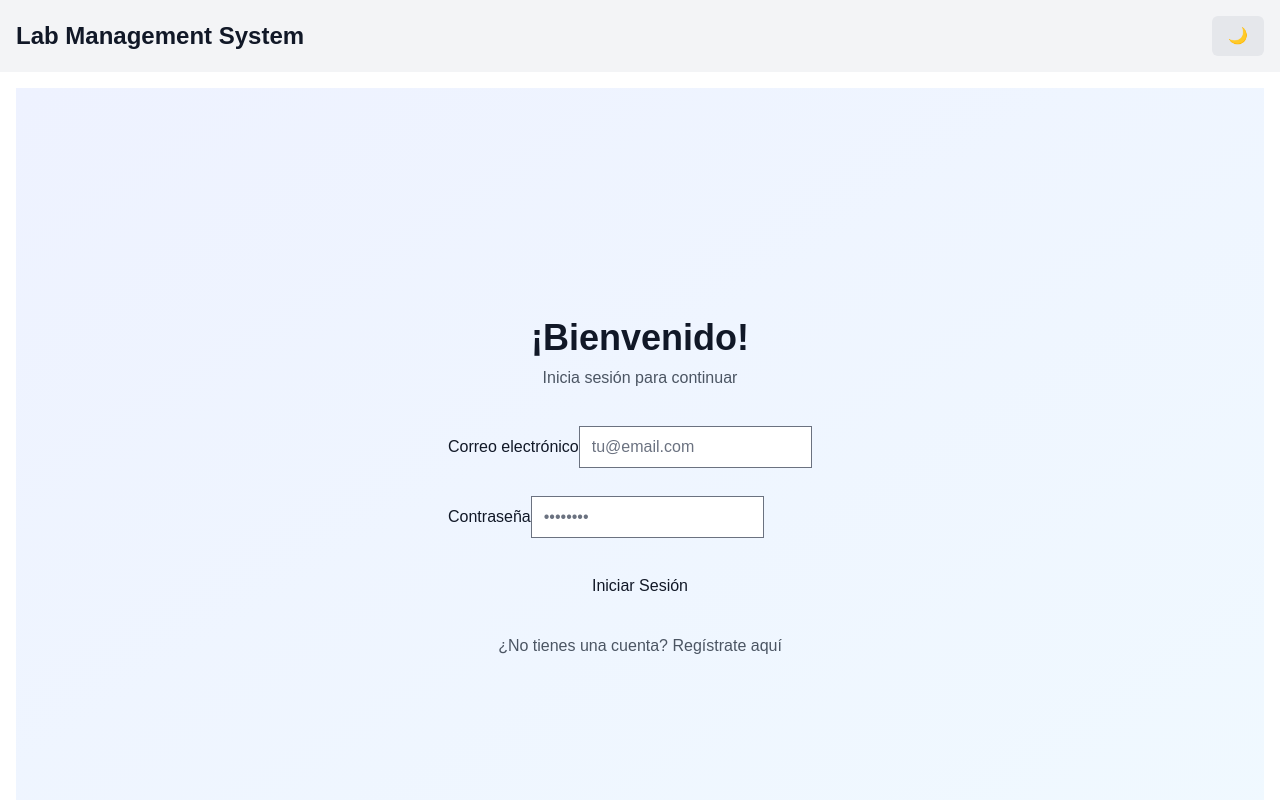
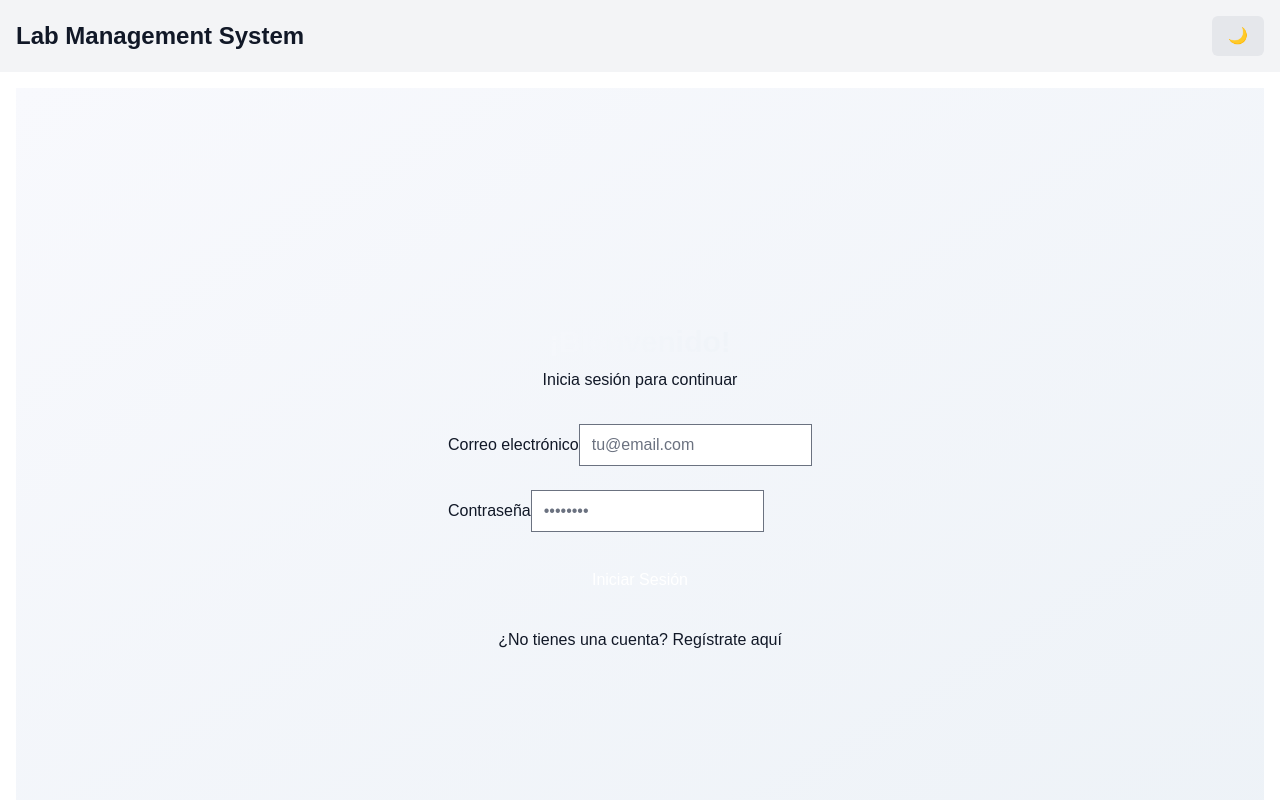
Before and after one commit to mat1520/lab-management-system, a React (Create React App) app in the folder frontend/: page /login in a window 1280 px wide. Shown: the top 800 px of the page. Built offline with nearby package versions, Linux system fonts and the light colour scheme.

Commit message:
style: mejorar diseño global y componente Login

```diff
--- a/frontend/src/pages/auth/Login.tsx
+++ b/frontend/src/pages/auth/Login.tsx
@@ -42,23 +42,23 @@ const Login: React.FC = () => {
   };
 
   return (
-    <div className="min-h-screen flex items-center justify-center relative overflow-hidden p-6 bg-gradient-to-br from-indigo-50 to-sky-50 dark:from-gray-900 dark:to-slate-900">
+    <div className="min-h-screen flex items-center justify-center relative overflow-hidden p-6 bg-gradient-to-br from-[#f8f9fd] to-[#edf2f7]">
       {/* Círculos decorativos */}
       <div className="accent-circle top-[-20%] left-[-10%]"></div>
       <div className="accent-circle bottom-[-20%] right-[-10%]"></div>
 
       <div className="glass-effect w-full max-w-md p-8 rounded-2xl relative z-10">
-        <div className="text-center mb-8 space-y-2">
-          <h1 className="text-4xl font-bold text-gradient">
+        <div className="text-center mb-8">
+          <h1 className="text-3xl font-bold mb-2 bg-gradient-to-r from-primary to-secondary bg-clip-text text-transparent">
             ¡Bienvenido!
           </h1>
-          <p className="text-gray-600 dark:text-gray-300">
+          <p className="text-text-secondary">
             Inicia sesión para continuar
           </p>
         </div>
 
         <form onSubmit={handleSubmit} className="space-y-6">
-          <div className="space-y-1">
+          <div>
             <label htmlFor="email" className="form-label">
               Correo electrónico
             </label>
@@ -75,7 +75,7 @@ const Login: React.FC = () => {
             />
           </div>
 
-          <div className="space-y-1">
+          <div>
             <label htmlFor="password" className="form-label">
               Contraseña
             </label>
@@ -100,12 +100,12 @@ const Login: React.FC = () => {
 
           <button
             type="submit"
-            className="button-gradient w-full py-3 px-4"
+            className="button-gradient w-full py-3 px-4 text-white font-medium"
           >
             Iniciar Sesión
           </button>
 
-          <p className="text-center text-gray-600 dark:text-gray-400">
+          <p className="text-center text-text-secondary">
             ¿No tienes una cuenta?{' '}
             <Link to="/register" className="link-hover">
               Regístrate aquí
--- a/frontend/src/styles/globals.css
+++ b/frontend/src/styles/globals.css
@@ -1,93 +1,132 @@
-@import url('https://fonts.googleapis.com/css2?family=Poppins:wght@300;400;500;600;700;800&family=Space+Grotesk:wght@300;400;500;600;700&display=swap');
+@import url('https://fonts.googleapis.com/css2?family=Inter:wght@300;400;500;600;700&family=Poppins:wght@400;500;600;700&display=swap');
 
 @tailwind base;
 @tailwind components;
 @tailwind utilities;
 
 :root {
-  --primary: #4f46e5;
-  --secondary: #0ea5e9;
-  --neutral-50: #f8fafc;
-  --neutral-100: #f1f5f9;
-  --neutral-200: #e2e8f0;
-  --neutral-300: #cbd5e1;
-  --neutral-400: #94a3b8;
-  --neutral-500: #64748b;
-  --neutral-600: #475569;
-  --neutral-700: #334155;
-  --neutral-800: #1e293b;
-  --neutral-900: #0f172a;
+  --primary: #4361ee;
+  --primary-dark: #3046c0;
+  --secondary: #3a0ca3;
+  --accent: #4cc9f0;
+  --background: #f8f9fd;
+  --surface: #ffffff;
+  --text-primary: #2d3748;
+  --text-secondary: #4a5568;
+  --text-tertiary: #718096;
+  --error: #e53e3e;
+  --success: #38a169;
 }
 
 /* Base styles */
 body {
-  font-family: 'Poppins', sans-serif;
+  font-family: 'Inter', sans-serif;
   @apply antialiased min-h-screen;
-  background: linear-gradient(135deg, var(--neutral-50) 0%, var(--neutral-100) 100%);
-  color: var(--neutral-800);
+  background: linear-gradient(135deg, #f8f9fd 0%, #edf2f7 100%);
+  color: var(--text-primary);
 }
 
 /* Typography */
 h1, h2, h3, h4, h5, h6 {
-  font-family: 'Space Grotesk', sans-serif;
+  font-family: 'Poppins', sans-serif;
+  @apply font-semibold tracking-tight;
 }
 
 /* Glass effect */
 .glass-effect {
-  @apply backdrop-blur-xl border transition-all duration-300 ease-out;
-  background: rgba(255, 255, 255, 0.7);
-  border: 1px solid rgba(255, 255, 255, 0.5);
-  box-shadow: 0 8px 32px 0 rgba(31, 38, 135, 0.1);
+  @apply backdrop-blur-lg border transition-all duration-300 ease-out;
+  background: rgba(255, 255, 255, 0.9);
+  border: 1px solid rgba(255, 255, 255, 0.8);
+  box-shadow: 0 8px 32px 0 rgba(31, 38, 135, 0.07);
 }
 
 .glass-effect:hover {
   @apply transform -translate-y-1;
-  background: rgba(255, 255, 255, 0.8);
-  box-shadow: 0 12px 40px 0 rgba(31, 38, 135, 0.15);
+  background: rgba(255, 255, 255, 0.95);
+  box-shadow: 0 12px 40px 0 rgba(31, 38, 135, 0.1);
 }
 
 /* Input styles */
 .input-effect {
   @apply block w-full px-4 py-3 rounded-xl border-2 transition-all duration-200;
-  background: rgba(255, 255, 255, 0.9);
-  border-color: var(--neutral-200);
-  color: var(--neutral-800);
+  background: rgba(255, 255, 255, 0.95);
+  border-color: #e2e8f0;
+  color: var(--text-primary);
 }
 
 .input-effect:focus {
-  @apply ring-2 ring-primary border-transparent;
-  background: rgba(255, 255, 255, 1);
+  @apply outline-none;
+  border-color: var(--primary);
+  box-shadow: 0 0 0 3px rgba(67, 97, 238, 0.15);
 }
 
 /* Button styles */
 .button-gradient {
   @apply relative overflow-hidden font-medium rounded-xl transition-all duration-300;
-  background: linear-gradient(135deg, var(--primary), var(--secondary));
+  background: linear-gradient(135deg, var(--primary) 0%, var(--secondary) 100%);
   color: white;
-  box-shadow: 0 4px 15px rgba(79, 70, 229, 0.2);
+  box-shadow: 0 4px 15px rgba(67, 97, 238, 0.2);
 }
 
 .button-gradient:hover {
   @apply transform -translate-y-0.5;
-  box-shadow: 0 6px 20px rgba(79, 70, 229, 0.3);
+  box-shadow: 0 6px 20px rgba(67, 97, 238, 0.3);
+  filter: brightness(1.1);
 }
 
-.button-gradient::before {
-  content: '';
-  @apply absolute inset-0 opacity-0 transition-opacity duration-300;
-  background: linear-gradient(135deg, var(--secondary), var(--primary));
+/* Form labels */
+.form-label {
+  @apply block text-sm font-medium mb-2;
+  color: var(--text-secondary);
 }
 
-.button-gradient:hover::before {
-  @apply opacity-100;
+/* Error messages */
+.error-message {
+  @apply text-sm p-3 rounded-lg border mt-2;
+  background: rgba(229, 62, 62, 0.1);
+  border-color: rgba(229, 62, 62, 0.2);
+  color: var(--error);
 }
 
-/* Text gradient */
-.text-gradient {
-  @apply font-bold bg-clip-text text-transparent;
-  background-image: linear-gradient(135deg, var(--primary), var(--secondary));
-  background-size: 200% auto;
-  animation: gradient-shift 4s ease infinite;
+/* Links */
+.link-hover {
+  @apply font-medium transition-colors duration-200;
+  color: var(--primary);
+}
+
+.link-hover:hover {
+  color: var(--primary-dark);
+}
+
+/* Accent circles */
+.accent-circle {
+  @apply absolute w-64 h-64 rounded-full opacity-10;
+  background: linear-gradient(135deg, var(--primary) 0%, var(--accent) 100%);
+  filter: blur(40px);
+}
+
+/* Custom utilities */
+.section-padding {
+  @apply py-16 px-4 sm:px-6 lg:px-8;
+}
+
+.container-width {
+  @apply max-w-7xl mx-auto;
+}
+
+/* Responsive text */
+@media (max-width: 640px) {
+  h1 { @apply text-3xl; }
+  h2 { @apply text-2xl; }
+  h3 { @apply text-xl; }
+  p { @apply text-sm; }
+}
+
+@media (min-width: 641px) {
+  h1 { @apply text-4xl; }
+  h2 { @apply text-3xl; }
+  h3 { @apply text-2xl; }
+  p { @apply text-base; }
 }
 
 /* Background gradients */
@@ -100,28 +139,12 @@ h1, h2, h3, h4, h5, h6 {
   backdrop-filter: blur(10px);
 }
 
-/* Links */
-.link-hover {
-  @apply font-medium transition-colors duration-200;
-  color: var(--primary);
-}
-
-.link-hover:hover {
-  color: var(--secondary);
-}
-
-/* Form labels */
-.form-label {
-  @apply block text-sm font-medium mb-2;
-  color: var(--neutral-600);
-}
-
-/* Error messages */
-.error-message {
-  @apply text-sm p-3 rounded-lg border;
-  background: rgba(239, 68, 68, 0.1);
-  border-color: rgba(239, 68, 68, 0.2);
-  color: rgb(239, 68, 68);
+/* Text gradient */
+.text-gradient {
+  @apply font-bold bg-clip-text text-transparent;
+  background-image: linear-gradient(135deg, var(--primary), var(--secondary));
+  background-size: 200% auto;
+  animation: gradient-shift 4s ease infinite;
 }
 
 /* Animations */
@@ -129,37 +152,6 @@ h1, h2, h3, h4, h5, h6 {
   0% { background-position: 0% 50%; }
   50% { background-position: 100% 50%; }
   100% { background-position: 0% 50%; }
-}
-
-/* Responsive text */
-@media (max-width: 640px) {
-  h1 { @apply text-4xl; }
-  h2 { @apply text-3xl; }
-  h3 { @apply text-2xl; }
-  p { @apply text-base; }
-}
-
-@media (min-width: 641px) and (max-width: 1024px) {
-  h1 { @apply text-5xl; }
-  h2 { @apply text-4xl; }
-  h3 { @apply text-3xl; }
-  p { @apply text-lg; }
-}
-
-@media (min-width: 1025px) {
-  h1 { @apply text-6xl; }
-  h2 { @apply text-5xl; }
-  h3 { @apply text-4xl; }
-  p { @apply text-xl; }
-}
-
-/* Custom utilities */
-.section-padding {
-  @apply py-20 px-4 sm:px-6 lg:px-8;
-}
-
-.container-width {
-  @apply max-w-7xl mx-auto;
 }
 
 .feature-card {
```
